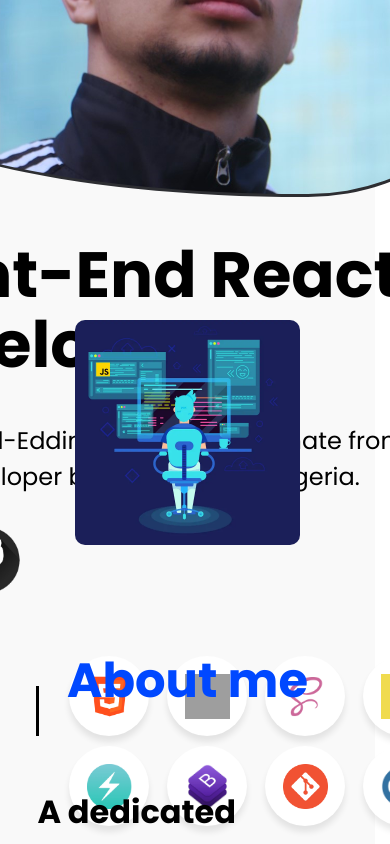
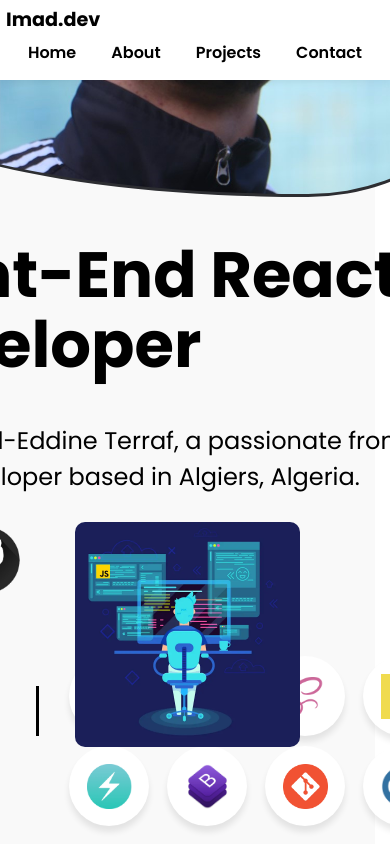
Before and after one commit to Imad-t/portfolio, a React (Vite) app: page / in a window 390 px wide. Built offline with nearby package versions, Linux system fonts and the light colour scheme; grey boxes are pictures that could not be loaded; the HTML template or start-up script is replaced by a standard one.

Commit message:
finished media queries probably(2)

```diff
--- a/src/styles/About.module.scss
+++ b/src/styles/About.module.scss
@@ -20,14 +20,14 @@
     width: 60%;
     h2 {
       color: rgb(0, 72, 255);
-      font-size: 3rem;
+      font-size: 2rem;
     }
     h3{
-      font-size: 2rem;
+      font-size: 1.6rem;
     }
     p {
 
-      font-size: 1.5rem;
+      font-size: 1.2rem;
     }
   }
 }
@@ -36,6 +36,7 @@
 
   .about{
     flex-direction: column;
+    padding: 0;
     img{
       width: 60%;
       margin: 0;
--- a/src/styles/Navbar.module.scss
+++ b/src/styles/Navbar.module.scss
@@ -2,6 +2,7 @@
     position: fixed;
     top: 0;
     left: 0;
+    z-index: 200;
     height: 100px;
     width: calc(100vw - 15px);
     background-color: white;
```
